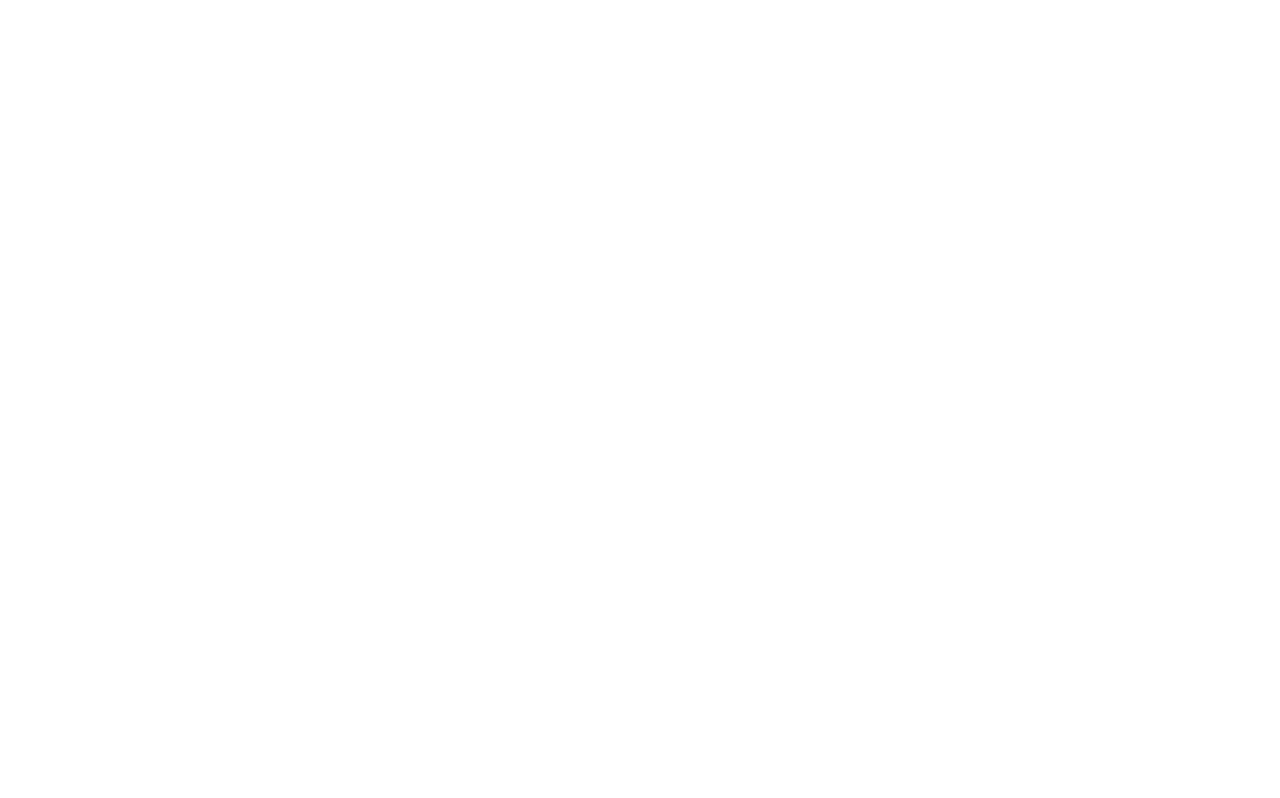
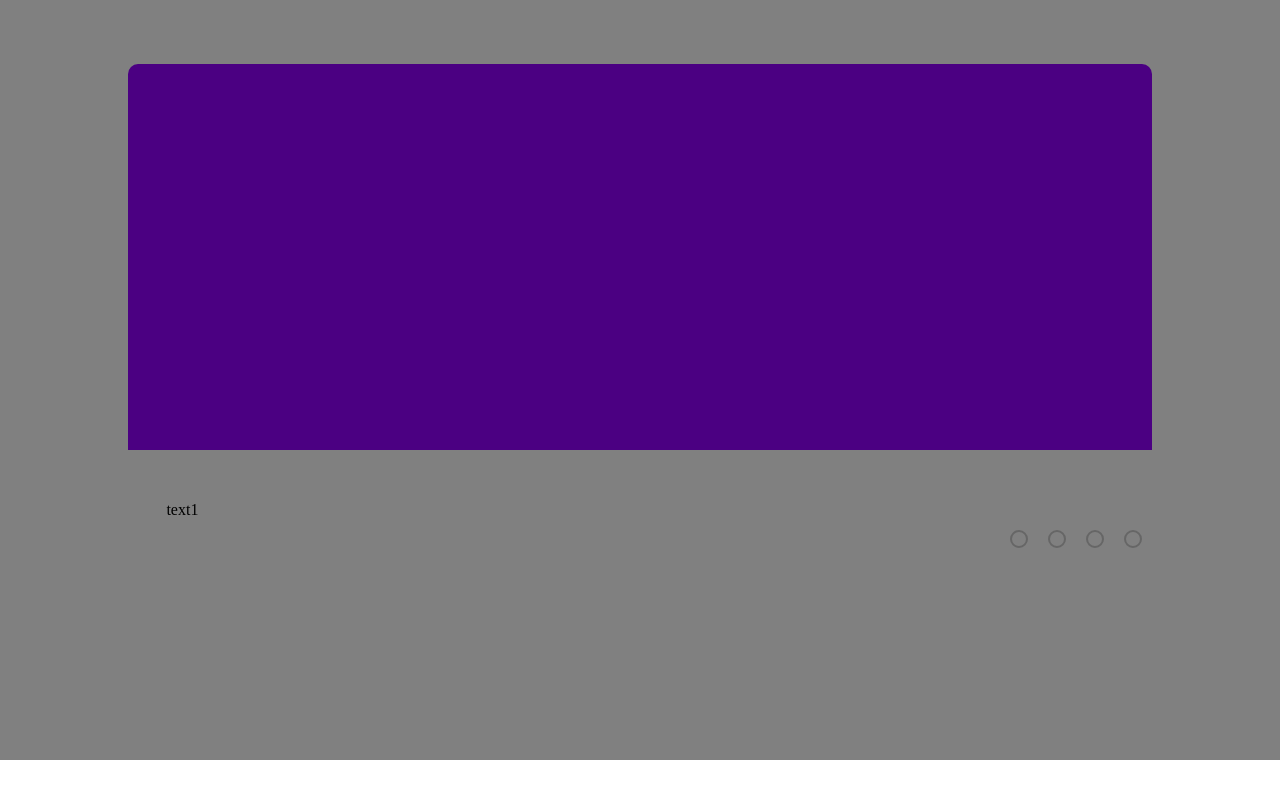
Before and after one commit to Uladziby/cssMemSlider, a plain HTML site: page cssMemSlider/index.html in a window 1280 px wide. Drawn offline with Linux system fonts and the light colour scheme.

Commit message:
add: basic structure slider (Fri,Oct  16, 2021 02:16 AM)

```diff
--- a/cssMemSlider/index.html
+++ b/cssMemSlider/index.html
@@ -1,17 +1,59 @@
 <!DOCTYPE html>
 <html lang="en">
-<head>
-    <meta charset="UTF-8">
-    <meta http-equiv="X-UA-Compatible" content="IE=edge">
-    <meta name="viewport" content="width=device-width, initial-scale=1.0">
-    <link rel="stylesheet" type="text/css" href="./style.css">
+  <head>
+    <meta charset="UTF-8" />
+    <meta http-equiv="X-UA-Compatible" content="IE=edge" />
+    <meta name="viewport" content="width=device-width, initial-scale=1.0" />
+    <link rel="stylesheet" type="text/css" href="./style.css" />
     <title>cssMemSlider</title>
-</head>
-<body>
+  </head>
+  <body>
     <main>
-        <div class="content">
+      <div class="content">
+        <div class="slider">
+          <div class="slider_slides">
+            <input type="radio" name="radio-btn" id="radio1" checked />
+            <input type="radio" name="radio-btn" id="radio2" />
+            <input type="radio" name="radio-btn" id="radio3" />
+            <input type="radio" name="radio-btn" id="radio4" />
+            <div class="slider_slides__block first" >
+              <div class="slider_slides__block-img" id="slide_1"></div>
+              <div class="slider_slides__block-text">
+                text1
+              </div>
+            </div>
+              <div class="slider_slides__block " >
+                <div class="slider_slides__block-img" id="slide_2"></div>
+                <div class="slider_slides__block-text">
+                  text2
+                </div>
+              </div>
+              <div class="slider_slides__block" >
+                <div class="slider_slides__block-img" id="slide_3"></div>
+                <div class="slider_slides__block-text">
+                  text3
+                </div>
+              </div>
+              <div class="slider_slides__block">
+                <div class="slider_slides__block-img"  id="slide_4"></div>
+                <div class="slider_slides__block-text">
+                  text4
+                </div>
+              </div>
+          </div>
+          <div class="slider_control">
+            <div class="slider_control__btns">
+              <label for="radio1" id="label1"></label>
 
+              <label for="radio2" id="label2"></label>
+
+              <label for="radio3" id="label3"></label>
+
+              <label for="radio4" id="label4"></label>
+            </div>
+          </div>
         </div>
+      </div>
     </main>
-</body>
+  </body>
 </html>
--- a/cssMemSlider/style.css
+++ b/cssMemSlider/style.css
@@ -0,0 +1,109 @@
+body {
+    margin: 0;
+    padding: 0;
+    height: 100vh;
+}
+
+.content {
+    background: grey;
+    display: flex;
+    width: 100%;
+    height: 95vh;
+}
+.slider {
+    display: flex;
+    flex-direction: column;
+    margin: 5% 10% 5% 10%;
+    overflow: hidden;
+    width: 100%;
+    border-radius: 10px;
+}
+.slider_slides {
+    display: flex;
+    width: 500%;
+    height: 80%;
+    border-radius: 10px;
+}
+
+.slider_slides__block {
+    display: flex;
+    justify-content: center;
+    width: 25%;
+    transition: 2s;
+    flex-direction: column;
+}
+.slider_slides__block-img {
+    display: flex;
+    height: 90%;
+}
+.slider_slides__block-text {
+    display: flex;
+    height: 10%;
+    align-items: center;
+    padding: 3%;
+}
+
+.slider_control {
+    display: flex;
+}
+
+.slider_control__btns {
+    display: flex;
+    position: absolute;
+    right: 10%;
+    top: 65%;
+}
+
+.slider_control__btns div:hover {
+    cursor: pointer;
+    background: #666666;
+}
+
+.slider_control__btns label {
+    cursor: pointer;
+    border-radius: 10px;
+    border: 2px solid #666666;
+    padding: 7px;
+    margin: 10px;
+}
+.slider_control__btns label:hover {
+    background: #666666;
+}
+.radio_btn {
+    background-color: blanchedalmond;
+    cursor: pointer;
+}
+.radio_btn:hover {
+    background-color: black;
+}
+
+#slide_1 {
+    background-color: indigo;
+}
+#slide_2 {
+    background: khaki;
+}
+#slide_3 {
+    background: lightcoral;
+}
+#slide_4 {
+    background: lightsalmon;
+}
+
+#radio1:checked ~ .first {
+    margin-left: 0;
+}
+#radio2:checked ~ .first {
+    margin-left: -25%;
+}
+#radio3:checked ~ .first {
+    margin-left: -50%;
+}
+#radio4:checked ~ .first {
+    margin-left: -75%;
+}
+
+input[name="radio-btn"] {
+    position: absolute;
+    visibility: hidden;
+}
```
